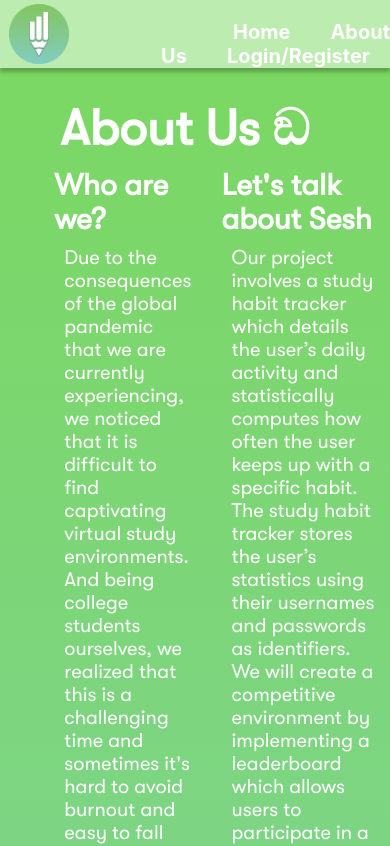
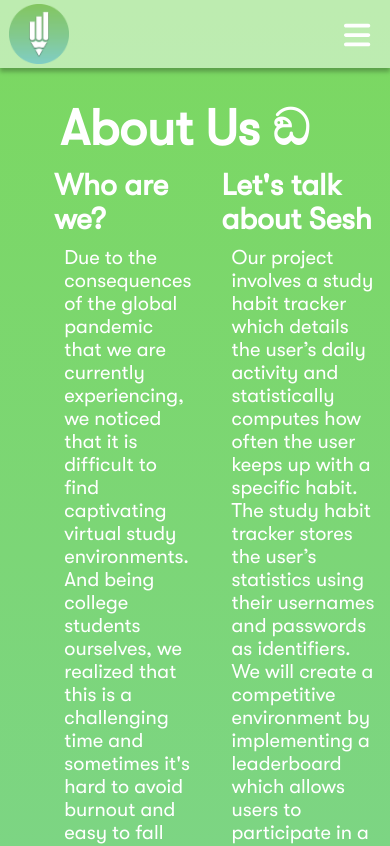
Before and after one commit to cindyngo44/CEN3031, a React (Create React App) app in the folder my-app/: page /About in a window 390 px wide. Shown: the top 846 px of the page. Built offline with nearby package versions, Linux system fonts and the light colour scheme.

Commit message:
navbar collapse and icon

```diff
--- a/my-app/package.json
+++ b/my-app/package.json
@@ -3,6 +3,10 @@
   "version": "0.1.0",
   "private": true,
   "dependencies": {
+    "@fortawesome/fontawesome-svg-core": "^6.1.0",
+    "@fortawesome/free-regular-svg-icons": "^6.1.0",
+    "@fortawesome/free-solid-svg-icons": "^6.1.0",
+    "@fortawesome/react-fontawesome": "^0.1.18",
     "@testing-library/jest-dom": "^5.16.2",
     "@testing-library/react": "^12.1.3",
     "@testing-library/user-event": "^13.5.0",
--- a/my-app/src/App.js
+++ b/my-app/src/App.js
@@ -4,6 +4,11 @@ import './App.css';
  import Home from './components/Home';
  import Login from './components/Login';
 import Navbar from './components/Navbar';
+
+import { library } from '@fortawesome/fontawesome-svg-core'
+import { faBars } from '@fortawesome/free-solid-svg-icons'
+library.add(faBars);
+
 function App() {
   return (
     <div>
--- a/my-app/src/Navbar.css
+++ b/my-app/src/Navbar.css
@@ -9,7 +9,7 @@
   z-index: 2;
 
 }
-#nav-links{
+.nav-links{
   text-align: right;
   margin-top: 20px;
   z-index: 3;
@@ -63,3 +63,38 @@
   top: 0px;
   z-index: 2;
 }
+/* The triple bar icon visible when the screen is shrunk*/
+.icon{
+  color:white;
+  font-size: 30px;
+  display: none;
+  padding-right: 20px;
+}
+/* When the screen is less than 600 pixels wide, hide all links, except for the first one (the bars icon)*/
+@media screen and (max-width: 600px) {
+  #navbar-Home, #navbar-About, #navbar-Login {
+    display: none;
+  }
+  .icon {
+    float: right;
+    display: block;
+  }
+}
+
+/* The "responsive" class is added to the navbar with JavaScript when the user clicks on the icon.
+This class makes tdisplays the links vertically instead of horizontally on small screens */
+@media screen and (max-width: 600px) {
+  .nav-links.responsive {position: relative;}
+  .nav-links.responsive .icon {
+    position: absolute;
+    right: 0;
+    top: 0;
+  }
+  .nav-links.responsive #navbar-Home,
+  .nav-links.responsive #navbar-About,
+  .nav-links.responsive #navbar-Login {
+    float: none;
+    display: block;
+    text-align: left;
+  }
+}
--- a/my-app/src/components/Navbar.js
+++ b/my-app/src/components/Navbar.js
@@ -5,16 +5,29 @@ import '../Navbar.css';
 import React from 'react'
 import {  Link } from "react-router-dom";
 
+import { FontAwesomeIcon } from '@fortawesome/react-fontawesome'
+
+/* Toggle between adding and removing the "responsive" class to topnav when the user clicks on the icon */
+function toggleVisibility() {
+  var x = document.getElementById("navResponsive");
+  if (x.className === "nav-links") {
+    x.className += " responsive";
+  } else {
+    x.className = "nav-links";
+  }
+}
+
 export default function Navbar() { {/* Navbar component */}
   return (
 
       <header className="nav-header">
         {/* Navbar Links: div must be contained in div:navbar in order for link to to work */}
         <div id="navbar">
-          <div id="nav-links">
+          <div className="nav-links" id="navResponsive">
             <Link to="/" id="navbar-Home">Home</Link>
             <Link to="/About" id="navbar-About">About Us</Link>
             <Link to="/Login" id="navbar-Login">Login/Register</Link>
+            <FontAwesomeIcon icon="fa-bars fa-solid" className="icon" />
           </div>
         </div>
         <Link to="/" > <img src={logo} className="sesh-logo" alt="logo" /> </Link>   {/* Logo  */}
```
Also changed, not shown: 1 other file (tests, documents, lock files or other folders).
